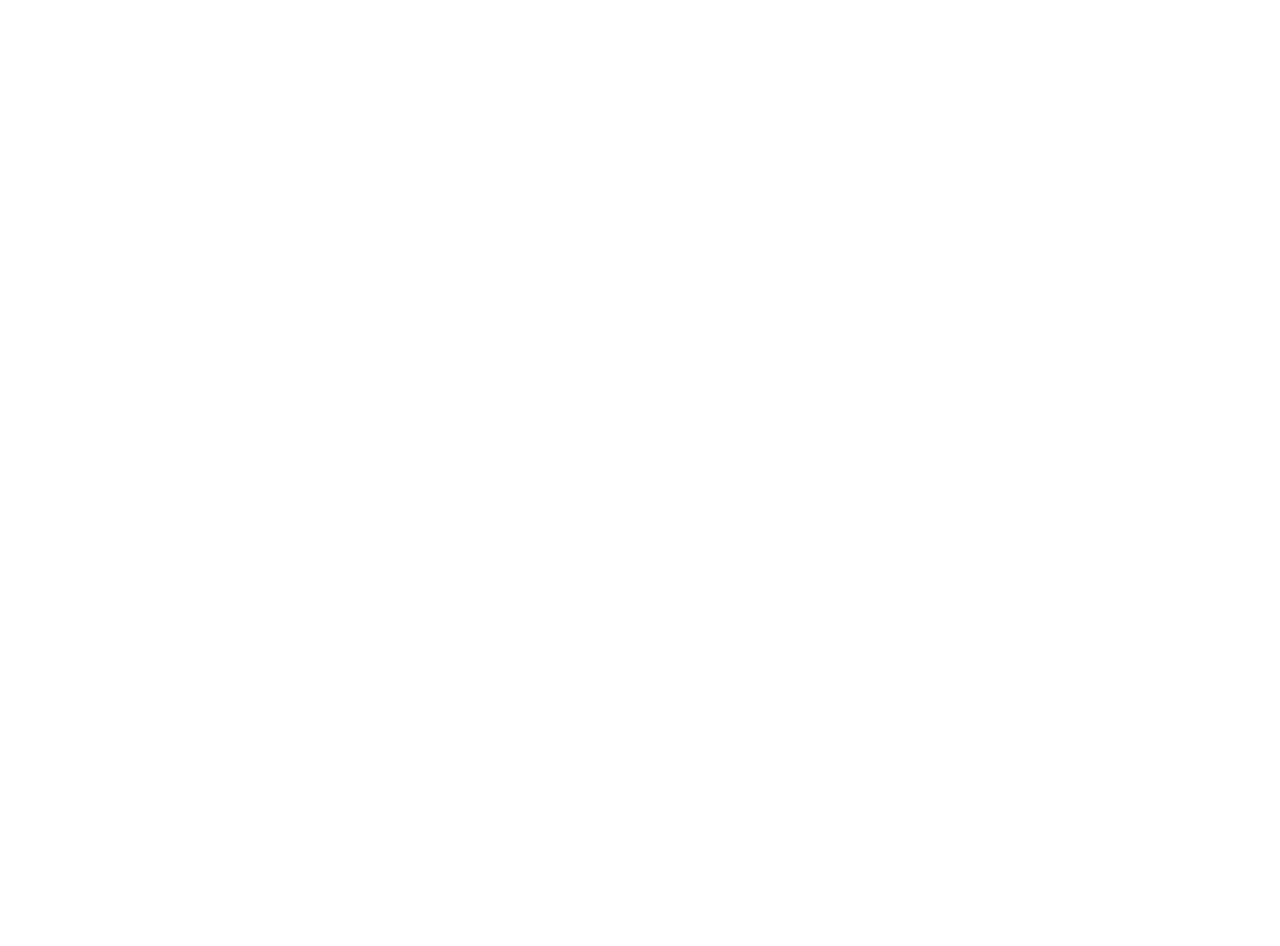
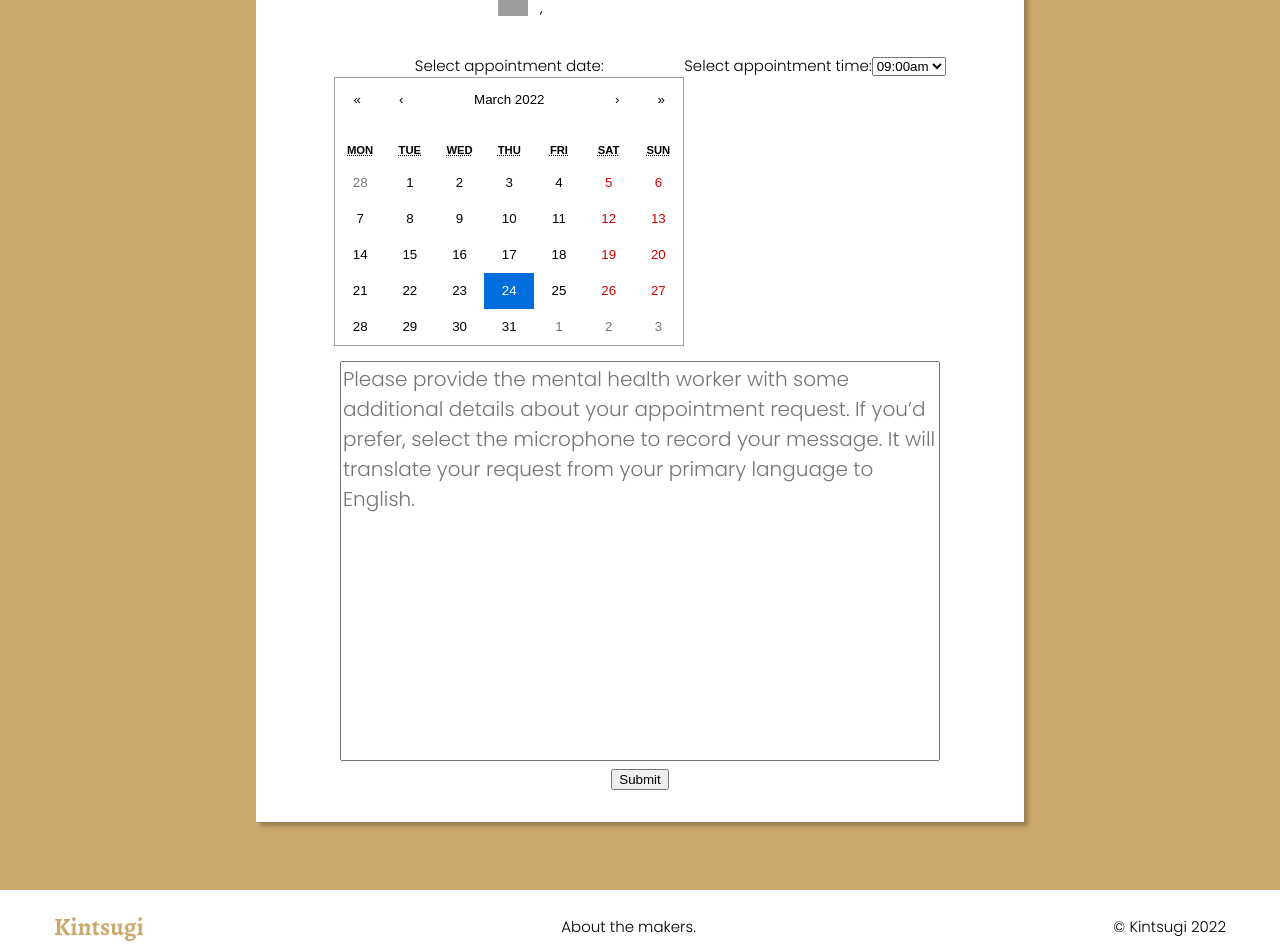
Before and after one commit to heyjiani/project-kintsugi, a React (Create React App) app in the folder react-front-end/: page /booking/1 in a window 1280 px wide. Shown: the part 960-1906 px from the top of the page. Before the commit the page ends 800 px from the top, so only its background shows below. Built offline with nearby package versions, Linux system fonts and the light colour scheme; no server answers; grey boxes are pictures that could not be loaded.

Commit message:
double checking that updates are working. input form is fully functional now with useeffect

```diff
--- a/react-front-end/src/components/Booking/BookingForm.jsx
+++ b/react-front-end/src/components/Booking/BookingForm.jsx
@@ -2,19 +2,10 @@ import React from "react";
 import { useState } from "react";
 import Calendar from "react-calendar";
 import "react-calendar/dist/Calendar.css";
+import InputForm from "./InputForm";
 
 export default function BookingForm(props) {
   const { professional, specialties } = props;
-  const [date, setDate] = useState(new Date());
-
-  const [category, setCategory] =
-    React.useState("");
-
-  const handleCategoryChange = (category) => {
-    setCategory(category);
-    console.log(category);
-  };
-
   const specialtiesListItem =
     //get the name value //
     specialties &&
@@ -80,65 +71,13 @@ export default function BookingForm(props) {
           {/* profile-header ends*/}
         </div>
         <p />
+          <InputForm
+          professional={professional}/>
 
-        <div className="bottomhalf">
-          {/* <form
-                    class="center"
-                    action="/"
-                    method="POST"
-                    id="submitRequest"
-                    >
-                        </form> */}
-
-          <div className="timeslots">
-            <div>
-              Select appointment date:{" "}
-              <Calendar
-                onChange={setDate}
-                value={date}
-              />
-            </div>
-
-            <div>
-              Select appointment time:
-              <select
-                name="category"
-                value={category}
-                onChange={(event) =>
-                  handleCategoryChange(
-                    event.target.value
-                  )
-                }
-              >
-                <option id="0">9:00 am</option>
-                <option id="1">10:00 am</option>
-                <option id="2">11:00 am</option>
-                <option id="3">12:00 pm</option>
-                <option id="4">1:00pm</option>
-                <option id="5">2:00pm</option>
-                <option id="6">3:00pm</option>
-              </select>
-            </div>
-          </div>
-
-          <p />
-
-          <div>
-            <textarea
-              style={{ width: 600, height: 400 }}
-              name="text"
-              id="appointment_request"
-              class="request"
-              type="text"
-              placeholder="Please provide the mental health worker with some additional details about your appointment request. If you’d prefer, select the microphone to record your message. It will translate your request from your primary language to English. "
-            ></textarea>
-            <br />
-            <button>Submit</button>
-          </div>
         </div>
 
         {/* form container div below  */}
-      </div>
+
     </>
   );
 }
--- /dev/null
+++ b/react-front-end/src/components/Booking/InputForm.jsx
@@ -0,0 +1,109 @@
+
+// how to toggle?
+
+import React from "react";
+import { useState, useEffect } from "react";
+import Calendar from "react-calendar";
+import "react-calendar/dist/Calendar.css";
+
+export default function InputForm(props) {
+  const [date, setDate] = useState(new Date());
+  const [time, setTime] = useState("09:00:00");
+  const [formState, setFormState] = useState(false)
+  const { professional } = props;
+
+  const handleSubmit = (event) => {
+    event.preventDefault();
+    const data = new FormData(event.currentTarget);
+    const values = Object.fromEntries(data.entries());
+    setFormState(values.description)
+  };
+
+  const handleTimeChange = (time) => {
+    setTime(time);
+    console.log(time);
+  };
+
+  const addNewAppointmentData = (event) => {
+    const myData =
+    {
+      professional: professional.id,
+      date: date,
+      time: time,
+      info: formState
+    }
+    fetch('/api/appointments', {
+         method: 'post',
+         headers: {'Content-Type': 'application/json'},
+         body: JSON.stringify(myData)
+       }).then(response=>response.json())
+       .then(body=>{
+            console.log('fetch successfull')
+   }).catch((error) => {
+    console.error('Error:', error);
+  });}
+  // }
+
+  useEffect(() => {
+    if (!formState === false) addNewAppointmentData();
+  }, [formState]);
+
+  return (
+
+    <div className="bottomhalf">
+
+      <form onSubmit={handleSubmit}>
+          <div className="timeslots">
+            <div>
+              Select appointment date:{" "}
+              <Calendar
+                onChange={setDate}
+                value={date}
+                name="date"
+                type="date"
+              />
+            </div>
+
+            <div>
+              Select appointment time:
+              <select
+                name="time"
+                value={time}
+                type="time"
+                onChange={(event) =>
+                  handleTimeChange(
+                    event.target.value
+                  )
+                }
+              >
+                <option id="0" value="09:00:00">09:00am</option>
+                <option id="1" value="10:00:00">10:00am</option>
+                <option id="2" value="11:00:00">11:00am</option>
+                <option id="3" value="12:00:00">12:00pm</option>
+                <option id="4" value="13:00:00">1:00pm</option>
+                <option id="5" value="14:00:00">2:00pm</option>
+                <option id="6" value="15:00:00">3:00pm</option>
+              </select>
+            </div>
+          </div>
+
+          <p />
+
+          <div>
+            <textarea
+              style={{ width: 600, height: 400 }}
+              name="description"
+              id="appointment_request"
+              class="request"
+              type="text"
+              placeholder="Please provide the mental health worker with some additional details about your appointment request. If you’d prefer, select the microphone to record your message. It will translate your request from your primary language to English. "
+            />
+            <br />
+            <button type="submit">Submit</button>
+                  </div>
+
+         </form>
+      </div>
+
+    )
+  };
--- a/react-front-end/src/components/Booking/ProfessionalDetail.jsx
+++ b/react-front-end/src/components/Booking/ProfessionalDetail.jsx
@@ -1,8 +1,6 @@
 import React from "react";
 
-export default function ProfessionalDetail(
-  props
-) {
+export default function ProfessionalDetail(props) {
   const { professional, specialties } = props;
   return (
     <div className="professional-detail">
--- a/react-front-end/src/pages/BookingPage.jsx
+++ b/react-front-end/src/pages/BookingPage.jsx
@@ -56,10 +56,14 @@ export default function BookingPage() {
         professional={professional}
         specialties={specialtiesForProfessional}
       />
-      {/* <BookingForm
+      <BookingForm
         professional={professional}
         specialties={specialtiesForProfessional}
-      /> */}
+      />
     </div>
   );
 }
+
+// state that detects and then displays - conditional wrapping
+// useContext or state- pass down click function via props
+// booking page runs the check of the props
--- a/react-front-end/src/scss/styles/_index.scss
+++ b/react-front-end/src/scss/styles/_index.scss
@@ -98,6 +98,9 @@ textarea {
   -webkit-font-smoothing: antialiased;
   -moz-osx-font-smoothing: grayscale;
   font-size: 20px;
+  width: 75%;
+  min-height: 65%;
+  resize: none;
 }
 
 code {
```
